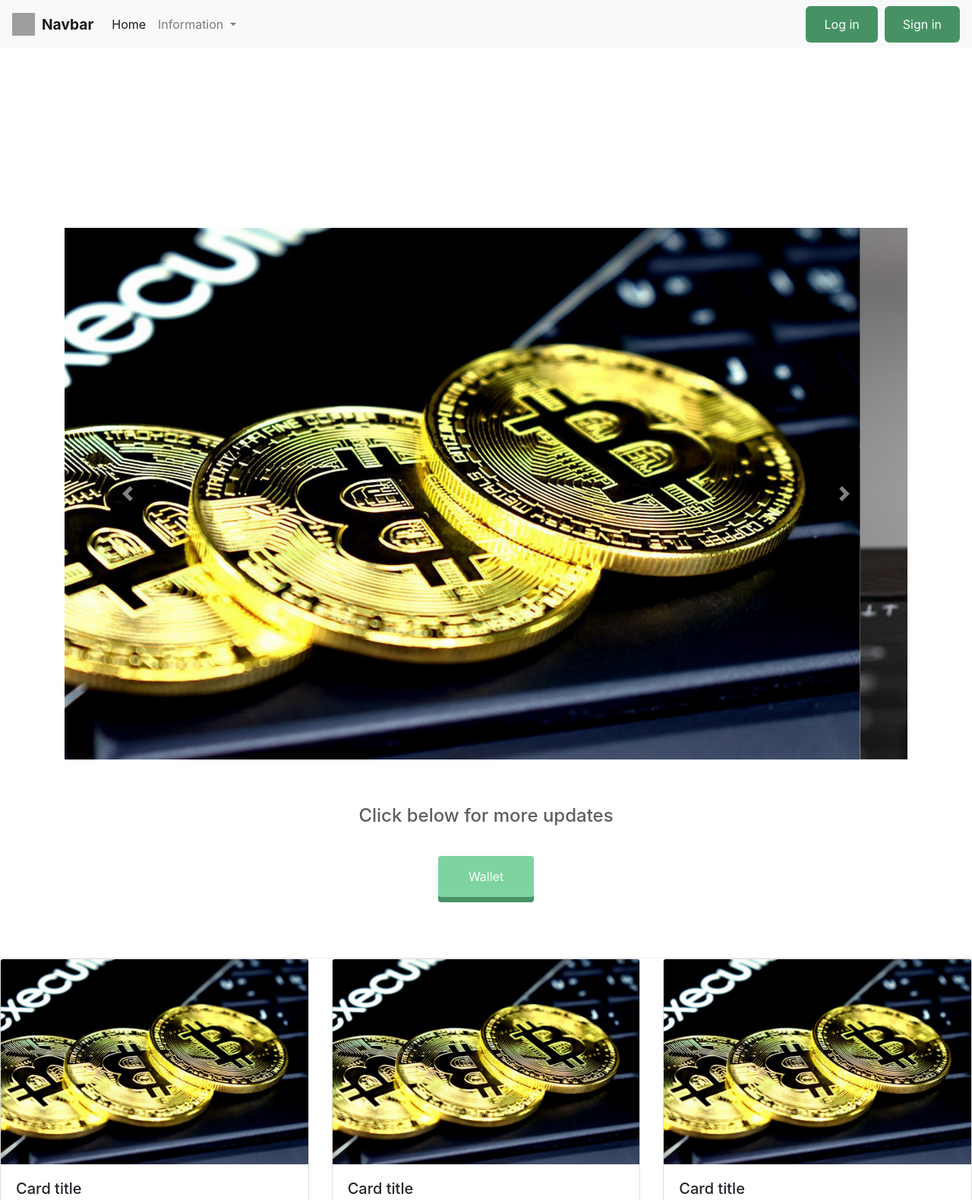
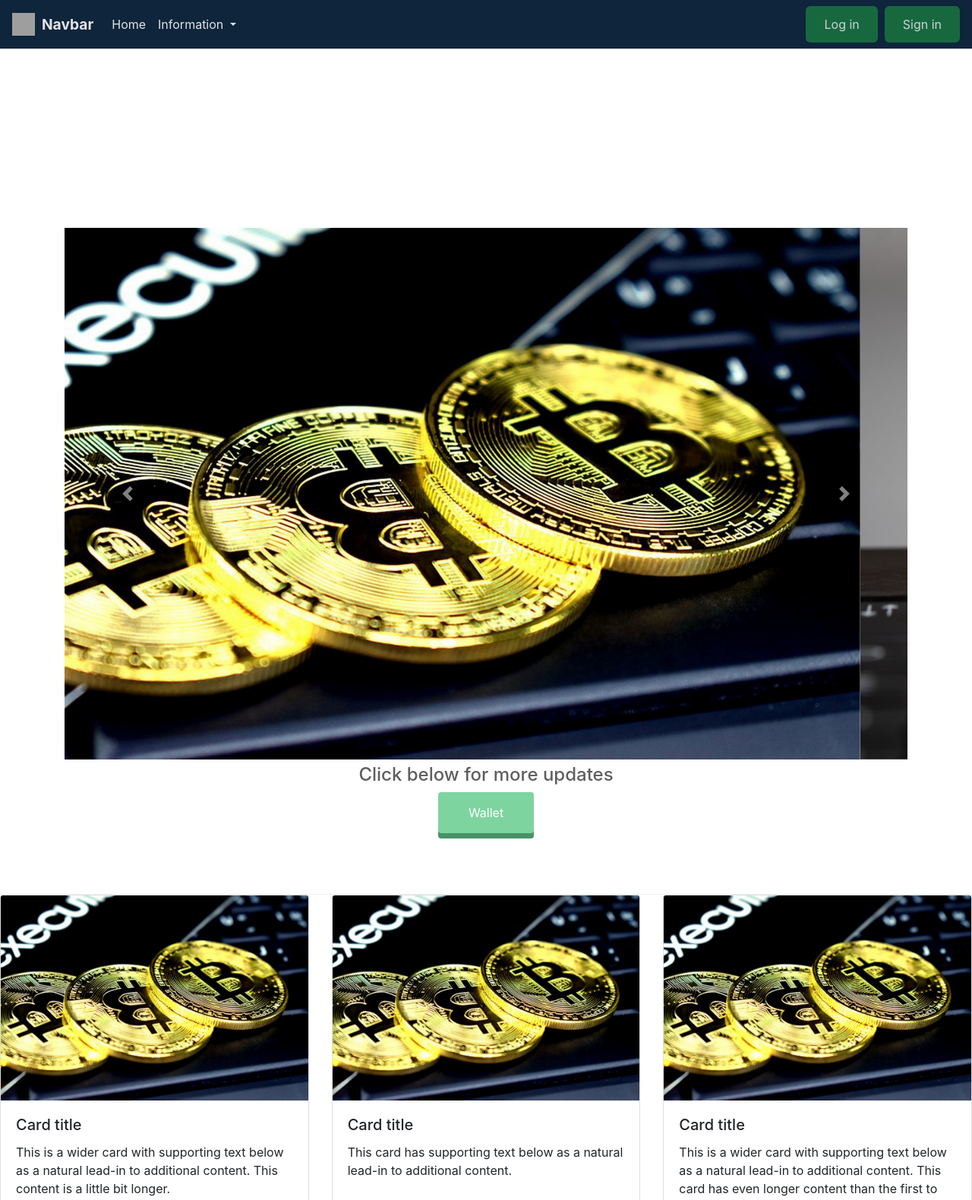
Before and after one commit to codeasylums-bootcamp/the_bug_slayers_frontend_winter19, a plain HTML site: page src/index.html in a window 1280 px wide. Shown: the top 1580 px of the page at 76% size. Drawn offline with nearby package versions, Linux system fonts and the light colour scheme; grey boxes are pictures that could not be loaded.

Commit message:
Commit -01
Commit for styles

```diff
--- a/src/css/styles.css
+++ b/src/css/styles.css
@@ -1,3 +1,25 @@
+.shrink-view{
+    background-color: whitesmoke;
+}
+.body{
+    background-color: rgb(236, 232, 232);
+    background-image: url(https://prog-8.com/images/html/advanced/top_en.png);
+}
+.bg-light {
+  background-color: #0e253c!important;
+}
+.navbar-light .navbar-brand {
+  color: rgba(253, 247, 247, 0.9) !important;
+}
+.navbar-light .navbar-nav .active>.nav-link{
+  color: rgba(253, 247, 247, 0.9) !important;
+}
+.navbar-light .navbar-nav .nav-link {
+  color: rgba(253, 247, 247, 0.9) !important;
+}
+.navbar-light .navbar-nav .nav-link {
+  color: rgba(253, 247, 247, 0.9) !important;
+}
 .boldness{
     font-size: larger;
     font-weight: bold;
@@ -19,8 +41,8 @@
     text-align: center;
 }
 .heading {
-    padding-top: 60px;
-    padding-bottom: 30px;
+    padding-top: 6px;
+    padding-bottom: 0px;
     color: #5f5d60;
 }
 .btn1 {
```
Also changed, not shown: src/img/image5.jpg (added).
